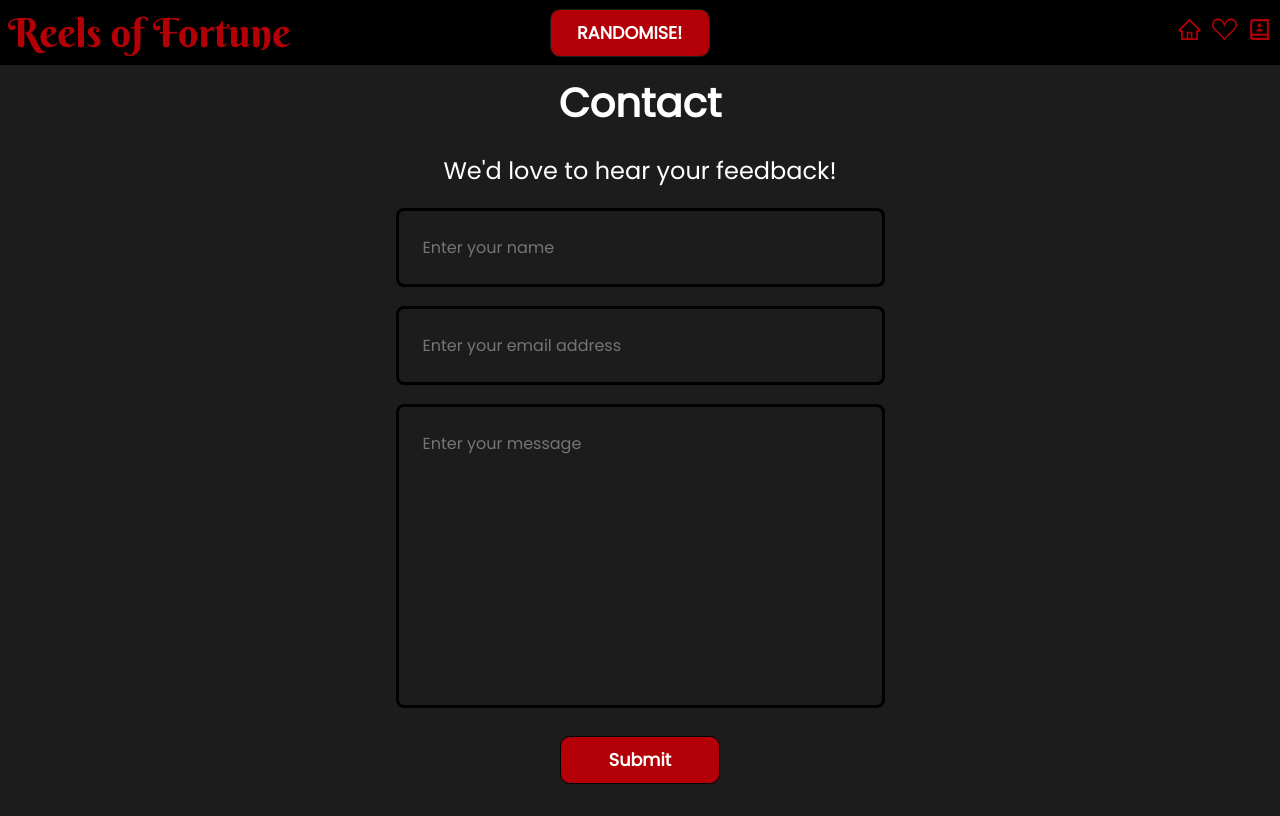
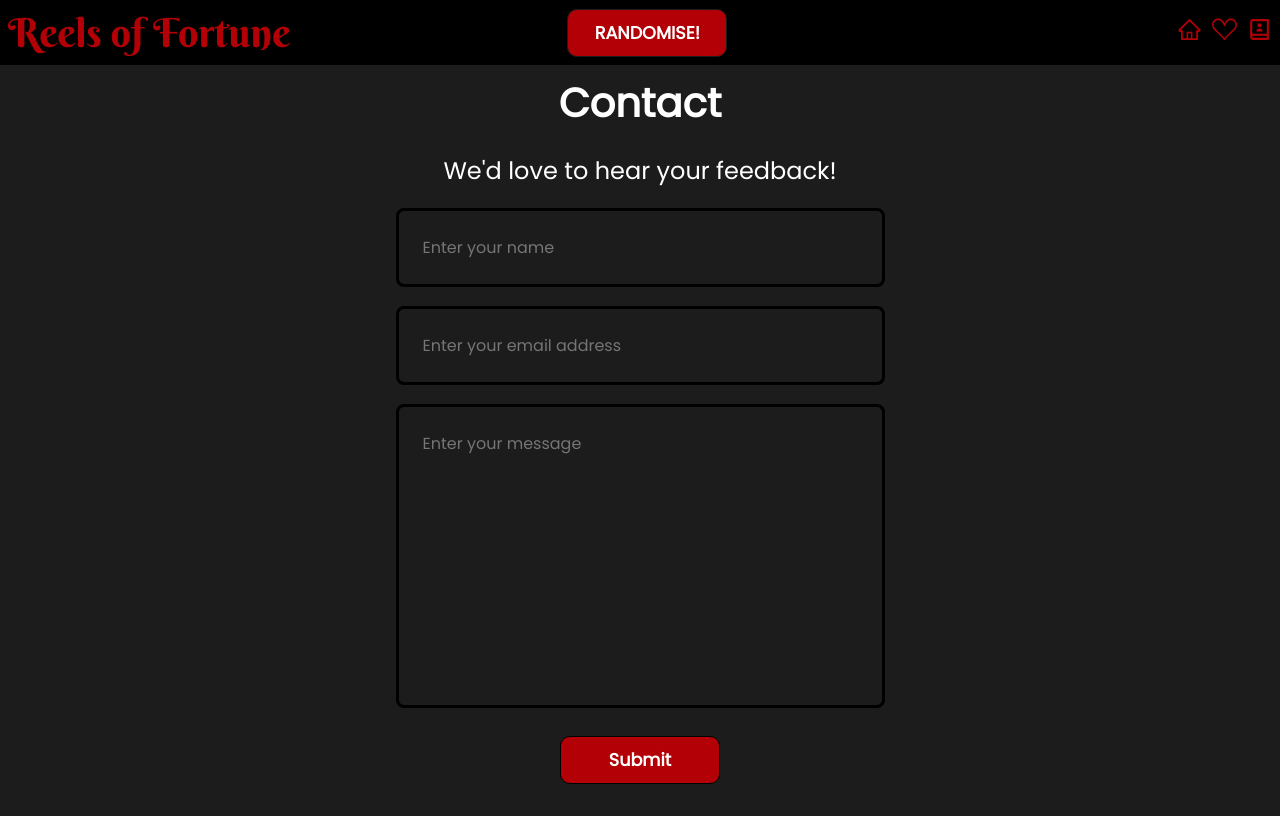
Before and after one commit to al946x/ReelsofFortune, a React (Create React App) app: page /contact in a window 1280 px wide. Built offline with nearby package versions, Linux system fonts and the light colour scheme; no server answers.

Commit message:
randomise button centered

```diff
--- a/src/index.css
+++ b/src/index.css
@@ -39,7 +39,7 @@ body {
   font-family: var(--font-family-text);
   font-size: 1.1rem;
   font-weight: bold;
-  margin-left: -65%;
+  margin-left: -54%;
 
 }
 
```
